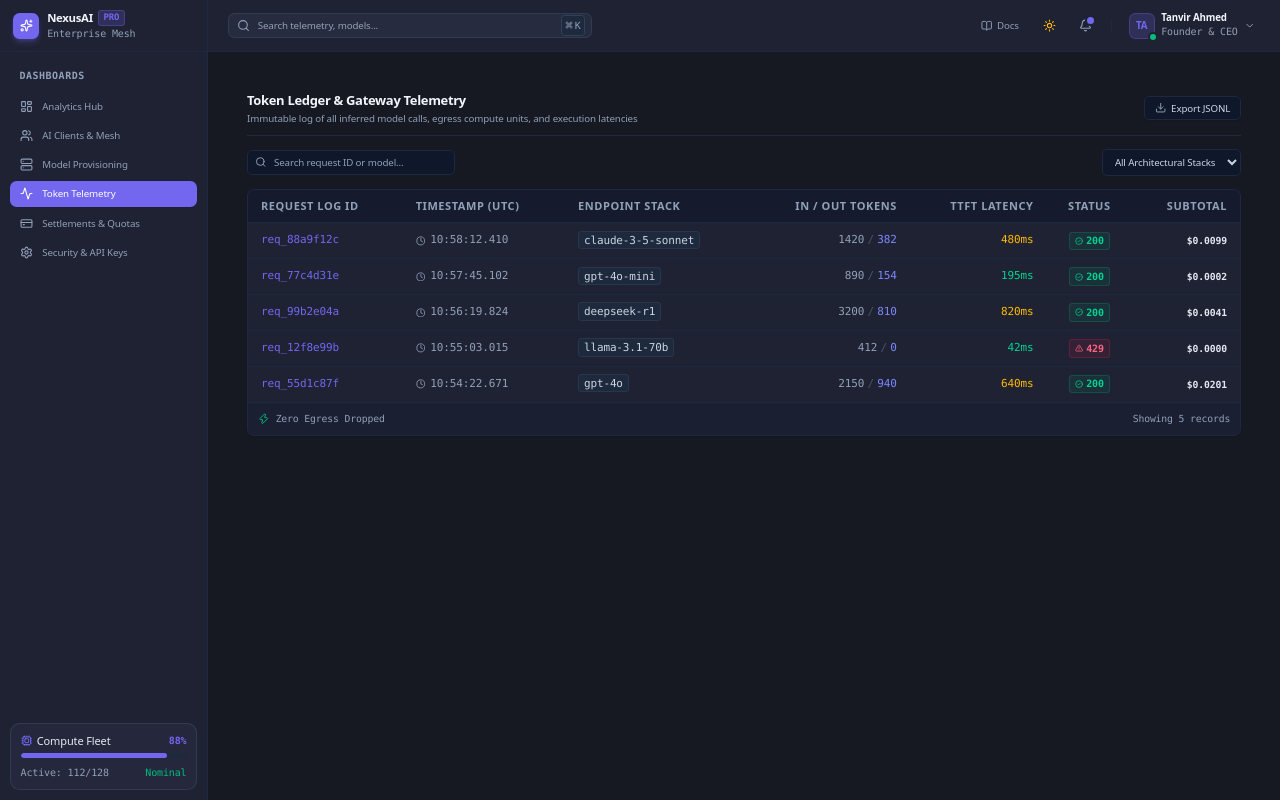
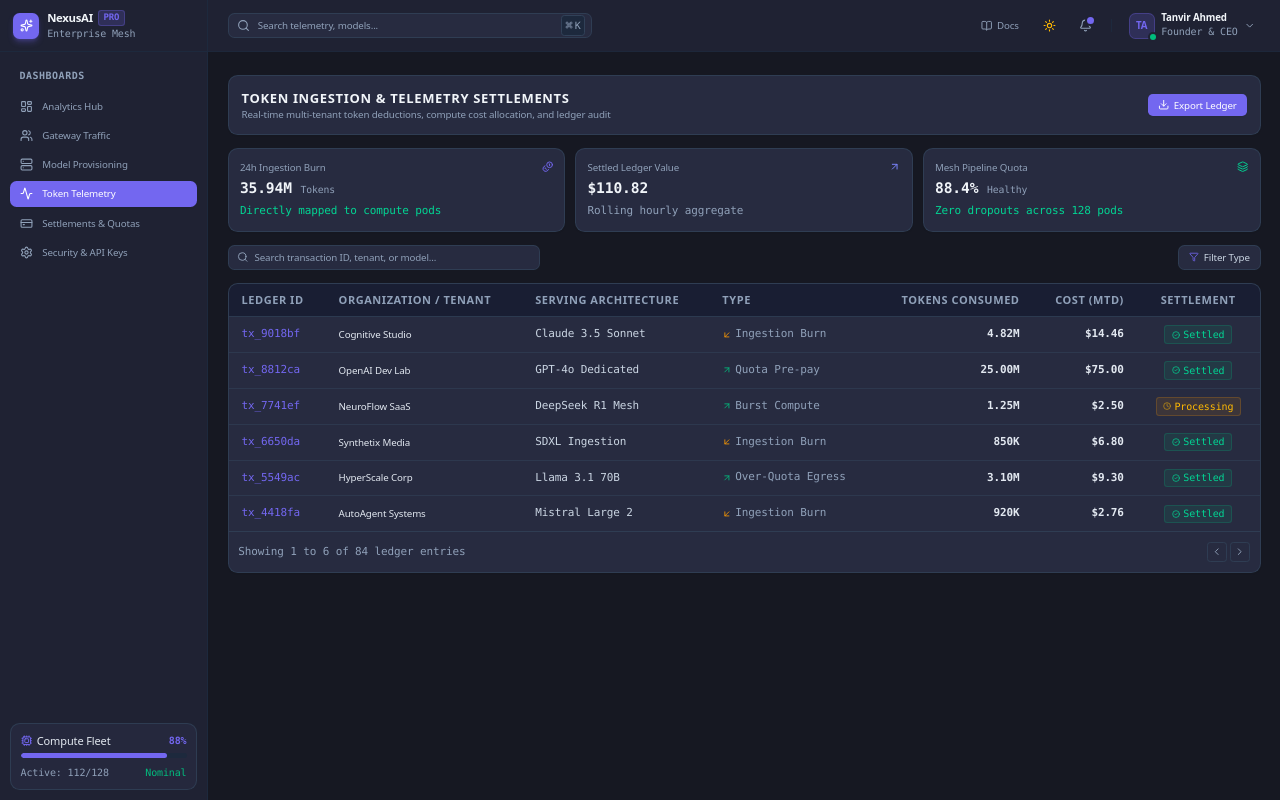
Before and after one commit to nazmulalamdm/nexxusaidashboard, a Next.js app: page /transactions in a window 1280 px wide. Built offline with nearby package versions, Linux system fonts and the light colour scheme.

Commit message:
feat: implement unique token telemetry ledger table

```diff
--- a/src/app/transactions/page.tsx
+++ b/src/app/transactions/page.tsx
@@ -2,230 +2,252 @@
 
 import React, { useState } from "react";
 import {
-  Search,
+  Coins,
+  ArrowDownLeft,
+  ArrowUpRight,
   Filter,
   Download,
-  Terminal,
+  Search,
+  CheckCircle2,
   Clock,
-  Zap,
-  CheckCircle2,
-  AlertTriangle,
+  Layers,
+  ChevronLeft,
+  ChevronRight,
 } from "lucide-react";
 
-interface TokenLedgerEntry {
-  id: string;
-  timestamp: string;
-  model: string;
-  promptTokens: number;
-  completionTokens: number;
-  latencyMs: number;
-  status: 200 | 429 | 500;
-  cost: string;
-}
-
-const ledgerMockData: TokenLedgerEntry[] = [
+const tokenTransactions = [
   {
-    id: "req_88a9f12c",
-    timestamp: "10:58:12.410",
-    model: "claude-3-5-sonnet",
-    promptTokens: 1420,
-    completionTokens: 382,
-    latencyMs: 480,
-    status: 200,
-    cost: "$0.0099",
+    id: "tx_9018bf",
+    tenant: "Cognitive Studio",
+    modelCluster: "Claude 3.5 Sonnet",
+    type: "Ingestion Burn",
+    tokens: "4.82M",
+    cost: "$14.46",
+    timestamp: "10:58:32 UTC",
+    status: "Settled",
   },
   {
-    id: "req_77c4d31e",
-    timestamp: "10:57:45.102",
-    model: "gpt-4o-mini",
-    promptTokens: 890,
-    completionTokens: 154,
-    latencyMs: 195,
-    status: 200,
-    cost: "$0.0002",
+    id: "tx_8812ca",
+    tenant: "OpenAI Dev Lab",
+    modelCluster: "GPT-4o Dedicated",
+    type: "Quota Pre-pay",
+    tokens: "25.00M",
+    cost: "$75.00",
+    timestamp: "10:54:15 UTC",
+    status: "Settled",
   },
   {
-    id: "req_99b2e04a",
-    timestamp: "10:56:19.824",
-    model: "deepseek-r1",
-    promptTokens: 3200,
-    completionTokens: 810,
-    latencyMs: 820,
-    status: 200,
-    cost: "$0.0041",
+    id: "tx_7741ef",
+    tenant: "NeuroFlow SaaS",
+    modelCluster: "DeepSeek R1 Mesh",
+    type: "Burst Compute",
+    tokens: "1.25M",
+    cost: "$2.50",
+    timestamp: "10:50:02 UTC",
+    status: "Processing",
   },
   {
-    id: "req_12f8e99b",
-    timestamp: "10:55:03.015",
-    model: "llama-3.1-70b",
-    promptTokens: 412,
-    completionTokens: 0,
-    latencyMs: 42,
-    status: 429,
-    cost: "$0.0000",
+    id: "tx_6650da",
+    tenant: "Synthetix Media",
+    modelCluster: "SDXL Ingestion",
+    type: "Ingestion Burn",
+    tokens: "850K",
+    cost: "$6.80",
+    timestamp: "10:45:19 UTC",
+    status: "Settled",
   },
   {
-    id: "req_55d1c87f",
-    timestamp: "10:54:22.671",
-    model: "gpt-4o",
-    promptTokens: 2150,
-    completionTokens: 940,
-    latencyMs: 640,
-    status: 200,
-    cost: "$0.0201",
+    id: "tx_5549ac",
+    tenant: "HyperScale Corp",
+    modelCluster: "Llama 3.1 70B",
+    type: "Over-Quota Egress",
+    tokens: "3.10M",
+    cost: "$9.30",
+    timestamp: "10:39:40 UTC",
+    status: "Settled",
+  },
+  {
+    id: "tx_4418fa",
+    tenant: "AutoAgent Systems",
+    modelCluster: "Mistral Large 2",
+    type: "Ingestion Burn",
+    tokens: "920K",
+    cost: "$2.76",
+    timestamp: "10:32:11 UTC",
+    status: "Settled",
   },
 ];
 
-export default function TransactionsPage() {
-  const [filterModel, setFilterModel] = useState("all");
+export default function TokenTelemetryPage() {
   const [searchTerm, setSearchTerm] = useState("");
 
-  const filteredData = ledgerMockData.filter((entry) => {
-    const matchesSearch =
-      entry.id.toLowerCase().includes(searchTerm.toLowerCase()) ||
-      entry.model.toLowerCase().includes(searchTerm.toLowerCase());
-    const matchesModel =
-      filterModel === "all" || entry.model.includes(filterModel);
-    return matchesSearch && matchesModel;
-  });
+  const filteredData = tokenTransactions.filter(
+    (tx) =>
+      tx.tenant.toLowerCase().includes(searchTerm.toLowerCase()) ||
+      tx.modelCluster.toLowerCase().includes(searchTerm.toLowerCase()) ||
+      tx.id.toLowerCase().includes(searchTerm.toLowerCase())
+  );
 
   return (
-    <div className="p-4 sm:p-6 space-y-4">
-      {/* Header */}
-      <div className="flex flex-col sm:flex-row sm:items-center justify-between gap-3 pb-3 border-b border-slate-200 dark:border-slate-800">
+    <div className="space-y-4 max-w-[1600px] mx-auto select-none pt-1">
+      {/* Top Header */}
+      <div className="flex flex-col sm:flex-row sm:items-center justify-between gap-3 bg-white dark:bg-[#272b40] p-4 rounded-xl border border-slate-200 dark:border-slate-700/80 shadow-xs">
         <div>
-          <h1 className="text-base font-semibold text-slate-800 dark:text-slate-100 tracking-tight">
-            Token Ledger & Gateway Telemetry
+          <h1 className="text-sm sm:text-base font-semibold text-slate-900 dark:text-slate-100 uppercase tracking-wider">
+            Token Ingestion & Telemetry Settlements
           </h1>
-          <p className="text-xs text-slate-500 dark:text-slate-400 mt-0.5">
-            Immutable log of all inferred model calls, egress compute units, and execution latencies
+          <p className="text-xs text-slate-500 dark:text-slate-400">
+            Real-time multi-tenant token deductions, compute cost allocation, and ledger audit
           </p>
         </div>
+        <button className="inline-flex items-center gap-1.5 px-3 py-1.5 bg-[#7367f0] hover:bg-[#685dd8] text-white rounded-md text-xs font-medium transition-all self-start sm:self-auto shadow-xs">
+          <Download className="w-3.5 h-3.5" />
+          <span>Export Ledger</span>
+        </button>
+      </div>
 
-        <div className="flex items-center gap-2">
-          <button className="flex items-center gap-1.5 px-3 py-1.5 rounded-md border border-slate-200 dark:border-slate-800 bg-white dark:bg-slate-900 text-xs font-medium text-slate-600 dark:text-slate-300 hover:bg-slate-50 dark:hover:bg-slate-800/50 shadow-xs">
-            <Download className="w-3.5 h-3.5 text-slate-400" />
-            <span>Export JSONL</span>
+      {/* 3 Telemetry Metrics */}
+      <div className="grid grid-cols-1 sm:grid-cols-3 gap-3">
+        <div className="p-3.5 rounded-xl bg-white dark:bg-[#272b40] border border-slate-200 dark:border-slate-700/80 shadow-xs">
+          <div className="flex items-center justify-between text-xs text-slate-500 dark:text-slate-400 mb-1">
+            <span>24h Ingestion Burn</span>
+            <Coins className="w-3.5 h-3.5 text-[#7367f0]" />
+          </div>
+          <div className="text-lg font-bold font-mono text-slate-900 dark:text-slate-100">
+            35.94M <span className="text-xs font-normal text-slate-400">Tokens</span>
+          </div>
+          <div className="mt-1 text-[11px] text-emerald-600 dark:text-emerald-400 font-mono">
+            Directly mapped to compute pods
+          </div>
+        </div>
+
+        <div className="p-3.5 rounded-xl bg-white dark:bg-[#272b40] border border-slate-200 dark:border-slate-700/80 shadow-xs">
+          <div className="flex items-center justify-between text-xs text-slate-500 dark:text-slate-400 mb-1">
+            <span>Settled Ledger Value</span>
+            <ArrowUpRight className="w-3.5 h-3.5 text-indigo-500 dark:text-indigo-400" />
+          </div>
+          <div className="text-lg font-bold font-mono text-slate-900 dark:text-slate-100">
+            $110.82
+          </div>
+          <div className="mt-1 text-[11px] text-slate-500 dark:text-slate-400 font-mono">
+            Rolling hourly aggregate
+          </div>
+        </div>
+
+        <div className="p-3.5 rounded-xl bg-white dark:bg-[#272b40] border border-slate-200 dark:border-slate-700/80 shadow-xs">
+          <div className="flex items-center justify-between text-xs text-slate-500 dark:text-slate-400 mb-1">
+            <span>Mesh Pipeline Quota</span>
+            <Layers className="w-3.5 h-3.5 text-emerald-500 dark:text-emerald-400" />
+          </div>
+          <div className="text-lg font-bold font-mono text-slate-900 dark:text-slate-100">
+            88.4% <span className="text-xs font-normal text-slate-400">Healthy</span>
+          </div>
+          <div className="mt-1 text-[11px] text-emerald-600 dark:text-emerald-400 font-mono">
+            Zero dropouts across 128 pods
+          </div>
+        </div>
+      </div>
+
+      {/* Filter and Search Bar */}
+      <div className="flex flex-col sm:flex-row items-stretch sm:items-center justify-between gap-2">
+        <div className="relative flex-1 max-w-sm">
+          <Search className="w-3.5 h-3.5 absolute left-3 top-1/2 -translate-y-1/2 text-slate-400" />
+          <input
+            type="text"
+            placeholder="Search transaction ID, tenant, or model..."
+            value={searchTerm}
+            onChange={(e) => setSearchTerm(e.target.value)}
+            className="w-full pl-8 pr-3 py-1.5 bg-white dark:bg-[#272b40] border border-slate-200 dark:border-slate-700/80 rounded-lg text-xs text-slate-900 dark:text-slate-100 placeholder-slate-400 focus:outline-hidden focus:border-[#7367f0]"
+          />
+        </div>
+
+        <div className="flex items-center gap-2 self-end sm:self-auto text-xs">
+          <button className="flex items-center gap-1.5 px-3 py-1.5 bg-white dark:bg-[#272b40] border border-slate-200 dark:border-slate-700/80 rounded-lg text-slate-600 dark:text-slate-300">
+            <Filter className="w-3 h-3 text-[#7367f0]" />
+            <span>Filter Type</span>
           </button>
         </div>
       </div>
 
-      {/* Control Strip */}
-      <div className="flex flex-col sm:flex-row sm:items-center justify-between gap-2">
-        <div className="relative">
-          <Search className="w-3.5 h-3.5 absolute left-2.5 top-1/2 -translate-y-1/2 text-slate-400" />
-          <input
-            type="text"
-            placeholder="Search request ID or model..."
-            value={searchTerm}
-            onChange={(e) => setSearchTerm(e.target.value)}
-            className="pl-8 pr-3 py-1.5 rounded-md text-xs bg-white dark:bg-slate-900 border border-slate-200 dark:border-slate-800 text-slate-700 dark:text-slate-200 placeholder-slate-400 focus:outline-none focus:border-brand-500 w-full sm:w-64"
-          />
-        </div>
-
-        <div className="flex items-center gap-2">
-          <select
-            value={filterModel}
-            onChange={(e) => setFilterModel(e.target.value)}
-            className="px-2.5 py-1.5 rounded-md border border-slate-200 dark:border-slate-800 bg-white dark:bg-slate-900 text-xs text-slate-600 dark:text-slate-300 focus:outline-none"
-          >
-            <option value="all">All Architectural Stacks</option>
-            <option value="claude">Anthropic Claude</option>
-            <option value="gpt">OpenAI Models</option>
-            <option value="deepseek">DeepSeek Mesh</option>
-            <option value="llama">Meta Llama</option>
-          </select>
-        </div>
-      </div>
-
-      {/* Main Ledger Table */}
-      <div className="bg-white dark:bg-[#1f2233] rounded-lg border border-slate-200 dark:border-slate-800 overflow-hidden shadow-xs">
+      {/* Distinct Token Transaction Ledger Table */}
+      <div className="bg-white dark:bg-[#272b40] rounded-xl border border-slate-200 dark:border-slate-700/80 overflow-hidden shadow-xs">
         <div className="overflow-x-auto">
-          <table className="w-full text-left border-collapse">
+          <table className="w-full text-left border-collapse min-w-[700px]">
             <thead>
-              <tr className="text-[11px] font-semibold uppercase tracking-wider bg-slate-50 dark:bg-slate-900/60 text-slate-400 border-b border-slate-200 dark:border-slate-800">
-                <th className="py-2.5 px-4">Request Log ID</th>
-                <th className="py-2.5 px-4">Timestamp (UTC)</th>
-                <th className="py-2.5 px-4">Endpoint Stack</th>
-                <th className="py-2.5 px-4 text-right">In / Out Tokens</th>
-                <th className="py-2.5 px-4 text-right">TTFT Latency</th>
-                <th className="py-2.5 px-4 text-center">Status</th>
-                <th className="py-2.5 px-4 text-right">Subtotal</th>
+              <tr className="text-[11px] font-semibold uppercase tracking-wider bg-slate-50 dark:bg-slate-900/60 text-slate-500 dark:text-slate-400 border-b border-slate-200 dark:border-slate-700/80">
+                <th className="py-2.5 px-4">Ledger ID</th>
+                <th className="py-2.5 px-4">Organization / Tenant</th>
+                <th className="py-2.5 px-4">Serving Architecture</th>
+                <th className="py-2.5 px-4">Type</th>
+                <th className="py-2.5 px-4 text-right">Tokens Consumed</th>
+                <th className="py-2.5 px-4 text-right">Cost (MTD)</th>
+                <th className="py-2.5 px-4 text-center">Settlement</th>
               </tr>
             </thead>
-            <tbody className="divide-y divide-slate-100 dark:divide-slate-800 text-xs text-slate-600 dark:text-slate-300">
-              {filteredData.map((entry) => {
-                const isSuccess = entry.status === 200;
-                return (
+            <tbody className="divide-y divide-slate-100 dark:divide-slate-700/60 text-xs text-slate-600 dark:text-slate-300">
+              {filteredData.map((item) => (
                 <tr
-                    key={entry.id}
-                    className="hover:bg-slate-50/70 dark:hover:bg-slate-800/30 transition-colors"
+                  key={item.id}
+                  className="hover:bg-slate-50 dark:hover:bg-slate-800/40 transition-colors"
                 >
-                    <td className="py-2.5 px-4 font-mono text-[11px] font-medium text-brand-500">
-                      {entry.id}
+                  <td className="py-2.5 px-4 font-mono text-[11px] font-medium text-[#7367f0]">
+                    {item.id}
                   </td>
-                    <td className="py-2.5 px-4 font-mono text-[11px] text-slate-500 dark:text-slate-400">
-                      <div className="flex items-center gap-1.5">
-                        <Clock className="w-3 h-3 text-slate-400" />
-                        <span>{entry.timestamp}</span>
-                      </div>
+                  <td className="py-2.5 px-4 font-medium text-slate-800 dark:text-slate-200">
+                    {item.tenant}
+                  </td>
+                  <td className="py-2.5 px-4 font-mono text-[11px] text-slate-600 dark:text-slate-300">
+                    {item.modelCluster}
                   </td>
                   <td className="py-2.5 px-4">
-                      <span className="font-mono text-[11px] px-1.5 py-0.5 rounded bg-slate-100 dark:bg-slate-800 text-slate-700 dark:text-slate-300 border border-slate-200 dark:border-slate-700/60">
-                        {entry.model}
+                    <span className="inline-flex items-center gap-1 text-[11px] font-mono text-slate-500 dark:text-slate-400">
+                      {item.type.includes("Burn") ? (
+                        <ArrowDownLeft className="w-3 h-3 text-amber-500" />
+                      ) : (
+                        <ArrowUpRight className="w-3 h-3 text-emerald-500" />
+                      )}
+                      {item.type}
                     </span>
                   </td>
-                    <td className="py-2.5 px-4 text-right font-mono text-[11px]">
-                      <span className="text-slate-400">{entry.promptTokens}</span>
-                      <span className="text-slate-300 dark:text-slate-600 mx-1">/</span>
-                      <span className="text-indigo-600 dark:text-indigo-400 font-medium">
-                        {entry.completionTokens}
-                      </span>
+                  <td className="py-2.5 px-4 text-right font-mono text-[11px] text-slate-800 dark:text-slate-200 font-semibold">
+                    {item.tokens}
                   </td>
-                    <td className="py-2.5 px-4 text-right font-mono text-[11px]">
-                      <span
-                        className={
-                          entry.latencyMs < 300
-                            ? "text-emerald-600 dark:text-emerald-400"
-                            : "text-amber-600 dark:text-amber-400"
-                        }
-                      >
-                        {entry.latencyMs}ms
-                      </span>
+                  <td className="py-2.5 px-4 text-right font-mono text-[11px] text-slate-800 dark:text-slate-200 font-bold">
+                    {item.cost}
                   </td>
                   <td className="py-2.5 px-4 text-center">
                     <span
-                        className={`inline-flex items-center gap-1 px-1.5 py-0.5 rounded text-[10px] font-mono font-semibold border ${
-                          isSuccess
-                            ? "bg-emerald-500/10 text-emerald-600 dark:text-emerald-400 border-emerald-500/20"
-                            : "bg-rose-500/10 text-rose-600 dark:text-rose-400 border-rose-500/20"
+                      className={`inline-flex items-center gap-1 px-2 py-0.5 rounded text-[10px] font-mono font-medium border ${
+                        item.status === "Settled"
+                          ? "bg-emerald-50 dark:bg-emerald-500/10 text-emerald-600 dark:text-emerald-400 border-emerald-200 dark:border-emerald-500/20"
+                          : "bg-amber-50 dark:bg-amber-500/10 text-amber-600 dark:text-amber-400 border-amber-200 dark:border-amber-500/20"
                       }`}
                     >
-                        {isSuccess ? (
+                      {item.status === "Settled" ? (
                         <CheckCircle2 className="w-2.5 h-2.5" />
                       ) : (
-                          <AlertTriangle className="w-2.5 h-2.5" />
+                        <Clock className="w-2.5 h-2.5 animate-pulse" />
                       )}
-                        {entry.status}
+                      {item.status}
                     </span>
                   </td>
-                    <td className="py-2.5 px-4 text-right font-mono text-xs font-semibold text-slate-800 dark:text-slate-200">
-                      {entry.cost}
-                    </td>
                 </tr>
-                );
-              })}
+              ))}
             </tbody>
           </table>
         </div>
 
-        {/* Footer */}
-        <div className="p-3 bg-slate-50/50 dark:bg-slate-900/30 border-t border-slate-200 dark:border-slate-800 flex items-center justify-between text-xs text-slate-400 font-mono">
-          <div className="flex items-center gap-2">
-            <Zap className="w-3.5 h-3.5 text-emerald-500" />
-            <span>Zero Egress Dropped</span>
+        {/* Distinct Pagination Footer */}
+        <div className="p-3 border-t border-slate-200 dark:border-slate-700/80 flex items-center justify-between text-xs text-slate-500 dark:text-slate-400">
+          <span className="font-mono text-[11px]">Showing 1 to 6 of 84 ledger entries</span>
+          <div className="flex items-center gap-1">
+            <button className="p-1 rounded border border-slate-200 dark:border-slate-700/80 hover:bg-slate-100 dark:hover:bg-slate-800 disabled:opacity-40">
+              <ChevronLeft className="w-3.5 h-3.5" />
+            </button>
+            <button className="p-1 rounded border border-slate-200 dark:border-slate-700/80 hover:bg-slate-100 dark:hover:bg-slate-800">
+              <ChevronRight className="w-3.5 h-3.5" />
+            </button>
           </div>
-          <span>Showing {filteredData.length} records</span>
         </div>
       </div>
     </div>
--- a/src/components/Sidebar.tsx
+++ b/src/components/Sidebar.tsx
@@ -22,7 +22,7 @@ interface SidebarProps {
 
 const navigationItems = [
   { name: "Analytics Hub", href: "/", icon: LayoutDashboard },
-  { name: "AI Clients & Mesh", href: "/clients", icon: Users },
+  { name: "Gateway Traffic", href: "/clients", icon: Users },
   { name: "Model Provisioning", href: "/orders", icon: Server },
   { name: "Token Telemetry", href: "/transactions", icon: Activity },
   { name: "Settlements & Quotas", href: "/payments", icon: CreditCard },
```
Lines whose indentation alone changed are shown as unchanged.
